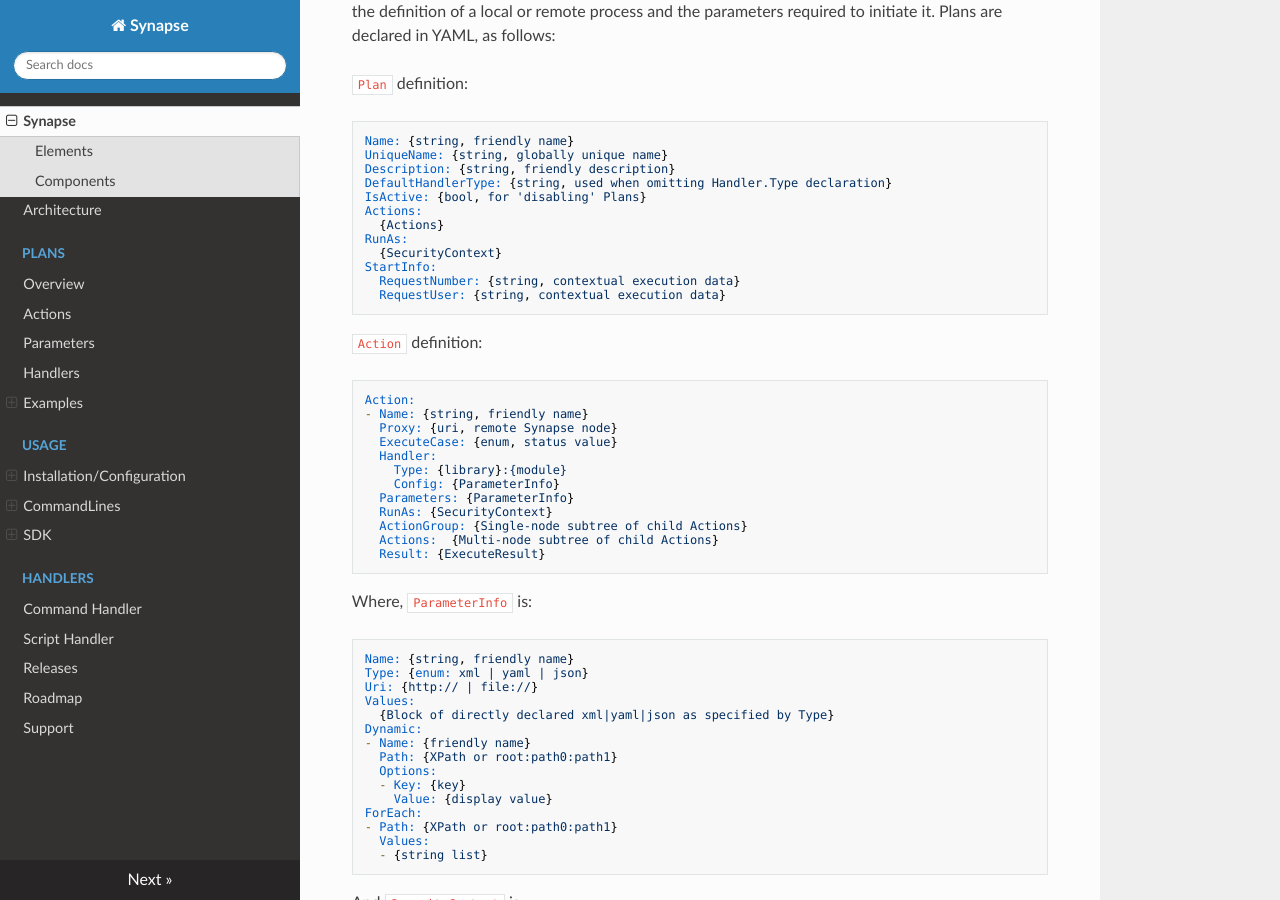
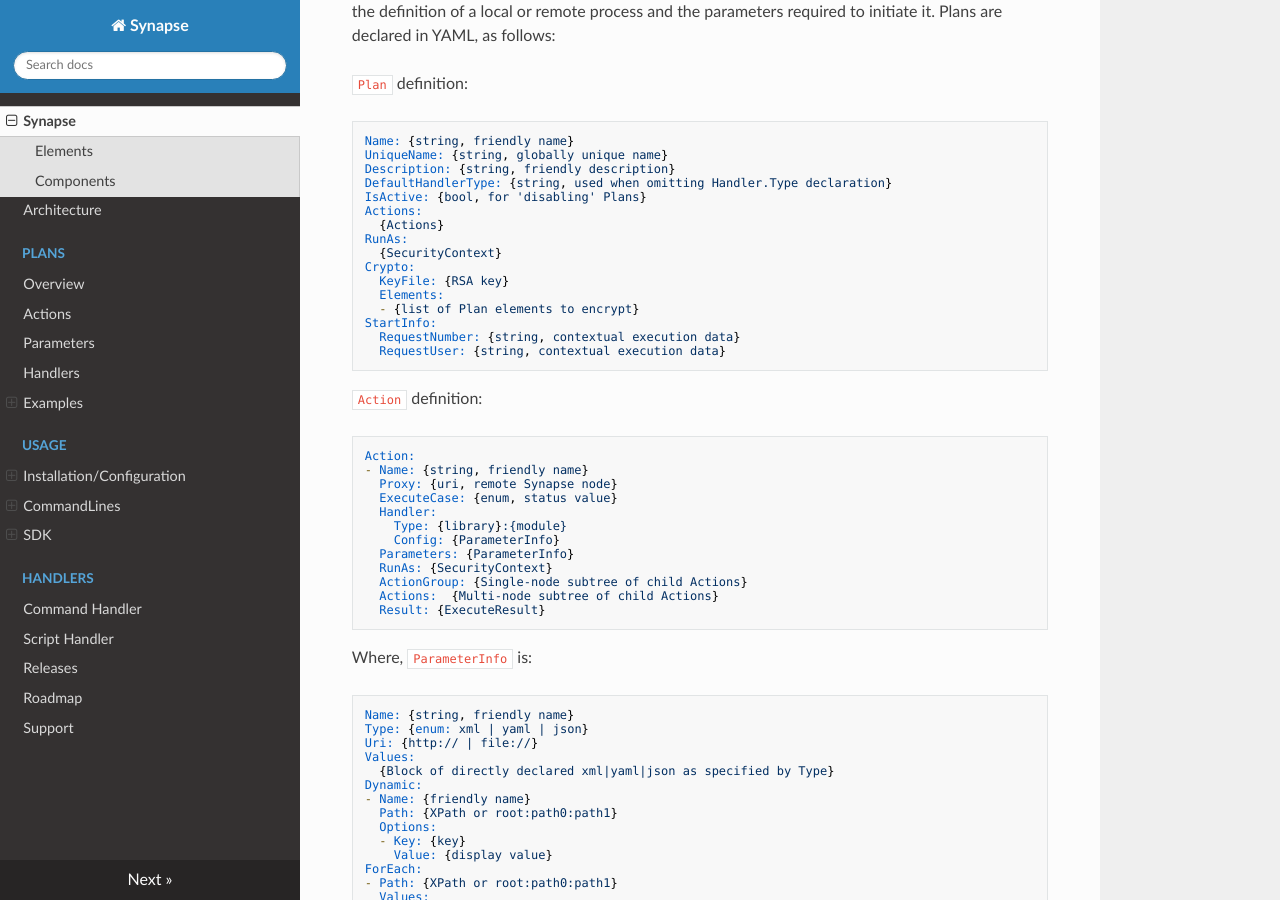
Before and after one commit to SynapseProject/synapse.docs, an MkDocs documentation site: the page built from docs/index.md, in a window 1280 px wide and 900 px high, scrolled down 684 px. Built offline with MkDocs 1.6.1, drawn with Linux system fonts in a browser that asks for light colours; nearby versions of some CDN libraries; old or Windows-style settings are respelled for this version of MkDocs.

Commit message:
added Crypto section; not fully documented yet

````diff
--- a/docs/index.md
+++ b/docs/index.md
@@ -21,10 +21,15 @@ Actions:
   {Actions}
 RunAs:
   {SecurityContext}
+Crypto:
+  KeyFile: {RSA key}
+  Elements:
+  - {list of Plan elements to encrypt}
 StartInfo:
   RequestNumber: {string, contextual execution data}
   RequestUser: {string, contextual execution data}
 ```
+
 `Action` definition:
 ```yaml
 Action:
````
Also changed, not shown: docs/plans.md (+4 -0 lines), docs/img/syn_concept_c.png (deleted), docs/img/syn_handler.png.
